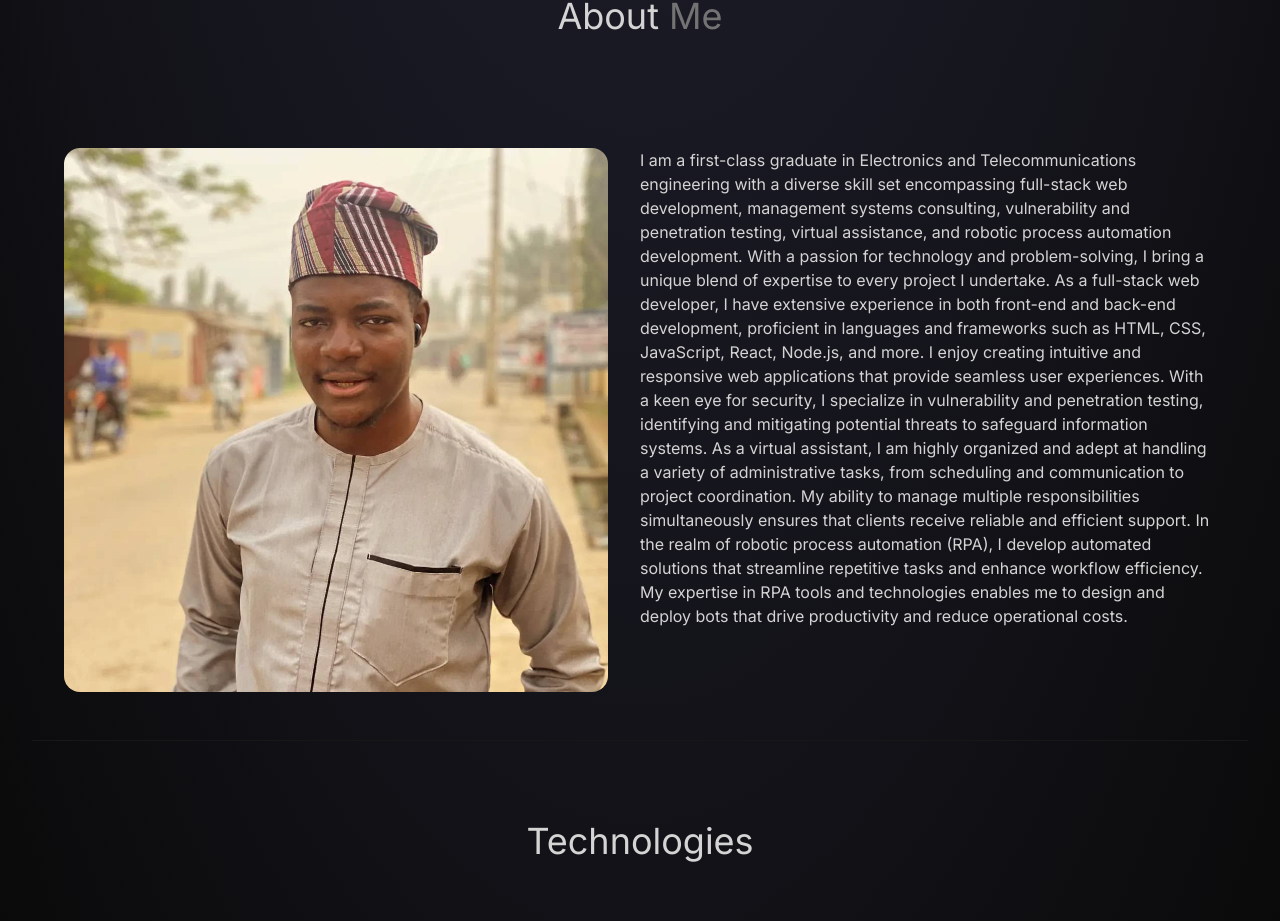
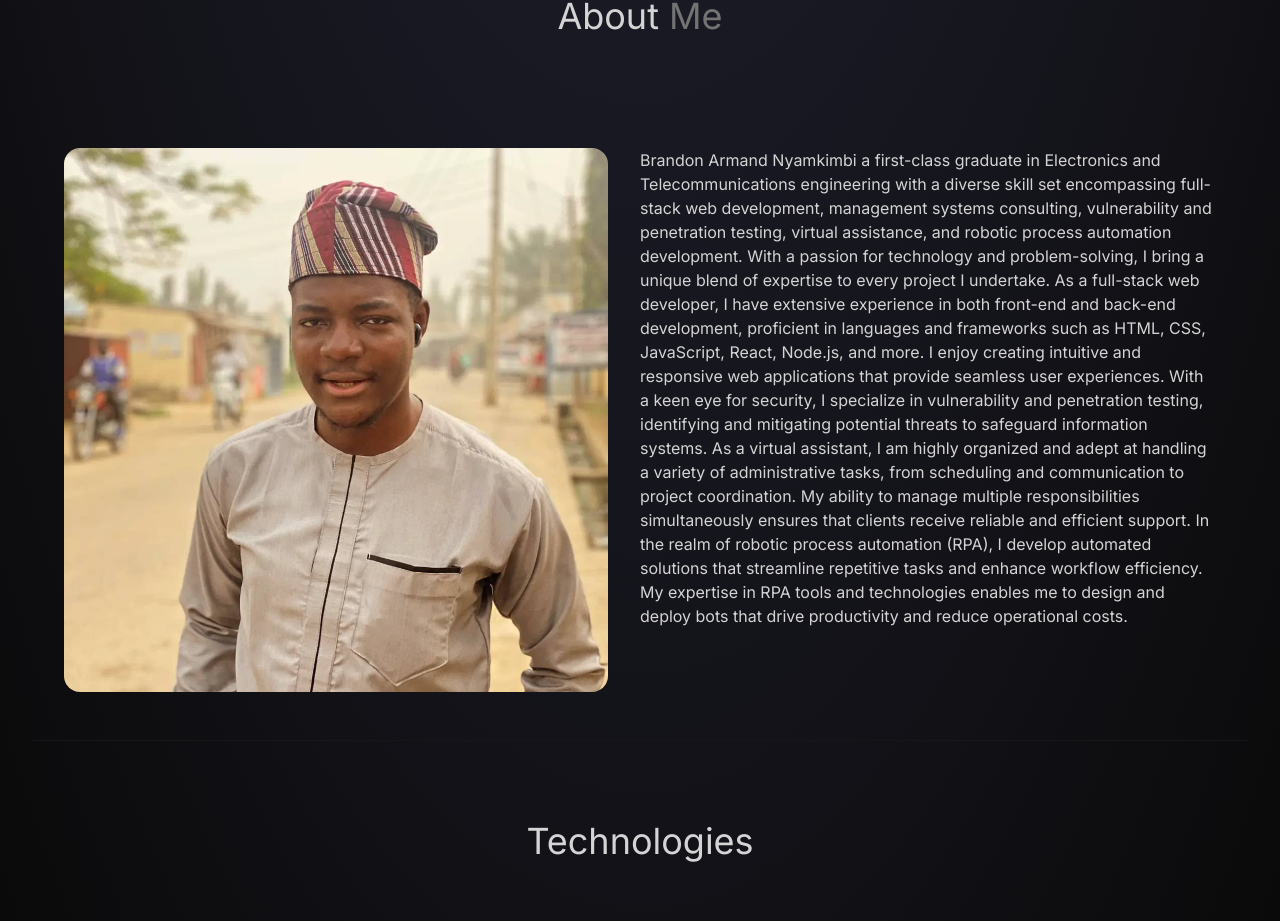
Before and after one commit to LeRoiCodes/Portfolio, a React (Vite) app: page / in a window 1280 px wide. Shown: the part 1098-2019 px from the top of the page. Built offline with nearby package versions, Linux system fonts and the light colour scheme.

Commit message:
update info

```diff
--- a/src/constants/index.js
+++ b/src/constants/index.js
@@ -11,7 +11,7 @@ const numberOfYears =  currentYear- 2020
 
 export const HERO_CONTENT = `I specialize in developing responsive web applications, optimizing business processes, ensuring cybersecurity through vulnerability and penetration testing, providing reliable virtual assistance, and creating automated solutions to enhance efficiency. My ${numberOfYears} years of hands-on experience and diverse skill set and dedication to continuous improvement enable me to deliver outstanding results and make a significant impact in every project I engage with.`;
 
-export const ABOUT_TEXT = `I am a first-class graduate in Electronics and Telecommunications engineering with a diverse skill set encompassing full-stack web development, management systems consulting, vulnerability and penetration testing, virtual assistance, and robotic process automation development. With a passion for technology and problem-solving, I bring a unique blend of expertise to every project I undertake. As a full-stack web developer, I have extensive experience in both front-end and back-end development, proficient in languages and frameworks such as HTML, CSS, JavaScript, React, Node.js, and more. I enjoy creating intuitive and responsive web applications that provide seamless user experiences. With a keen eye for security, I specialize in vulnerability and penetration testing, identifying and mitigating potential threats to safeguard information systems.`;
+export const ABOUT_TEXT = `Brandon Armand Nyamkimbi a first-class graduate in Electronics and Telecommunications engineering with a diverse skill set encompassing full-stack web development, management systems consulting, vulnerability and penetration testing, virtual assistance, and robotic process automation development. With a passion for technology and problem-solving, I bring a unique blend of expertise to every project I undertake. As a full-stack web developer, I have extensive experience in both front-end and back-end development, proficient in languages and frameworks such as HTML, CSS, JavaScript, React, Node.js, and more. I enjoy creating intuitive and responsive web applications that provide seamless user experiences. With a keen eye for security, I specialize in vulnerability and penetration testing, identifying and mitigating potential threats to safeguard information systems.`;
 export const PART_TWO = `As a virtual assistant, I am highly organized and adept at handling a variety of administrative tasks, from scheduling and communication to project coordination. My ability to manage multiple responsibilities simultaneously ensures that clients receive reliable and efficient support. In the realm of robotic process automation (RPA), I develop automated solutions that streamline repetitive tasks and enhance workflow efficiency. My expertise in RPA tools and technologies enables me to design and deploy bots that drive productivity and reduce operational costs. `
 
 export const EXPERIENCES = [
```
